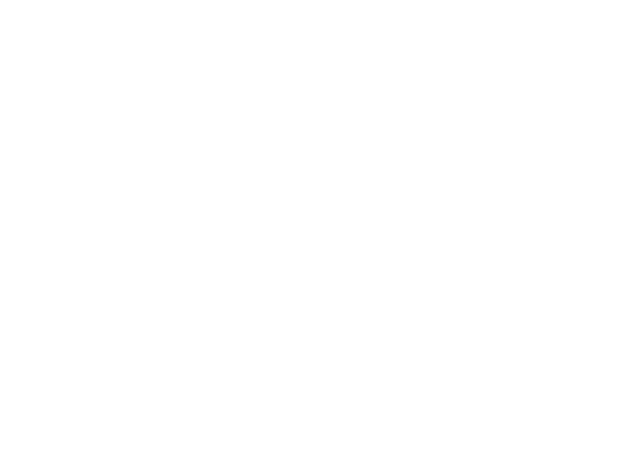
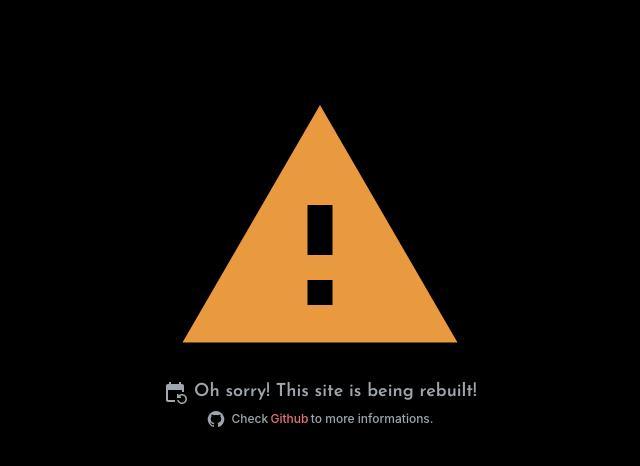
Before and after one commit to rapon1kt/Blog, a Next.js app in the folder client/: page / in a window 1280 px wide. Shown: the top 466 px of the page, without its empty margins (320-960 px from the left). Built offline with nearby package versions, Linux system fonts and the light colour scheme.

Commit message:
feat: add temporary home page

```diff
--- a/client/src/app/page.tsx
+++ b/client/src/app/page.tsx
@@ -1,5 +1,42 @@
 "use client";
-import { Box } from "@mui/joy";
+import { Box, Link, Typography } from "@mui/joy";
+import { EventRepeat, GitHub, Warning } from "@mui/icons-material";
+
 export default function Main() {
-	return <Box></Box>;
+	return (
+		<Box
+			sx={{
+				display: "flex",
+				flexDirection: "column",
+				alignItems: "center",
+				textAlign: "center",
+				height: "100vh",
+				pt: "5rem",
+				background: (theme) => theme.palette.background.body,
+			}}
+		>
+			<Warning color="warning" sx={{ fontSize: "300px" }} />
+			<Typography
+				level="title-lg"
+				color="neutral"
+				startDecorator={<EventRepeat />}
+				fontFamily="Josefin Sans"
+				gutterBottom
+			>
+				Oh sorry! This site is being rebuilt!
+			</Typography>
+			<Typography
+				sx={{ gap: 0.3 }}
+				color="neutral"
+				level="body-xs"
+				startDecorator={<GitHub />}
+			>
+				Check
+				<Link color="danger" href="https://github.com/rapon1kt/Blog">
+					Github
+				</Link>
+				to more informations.
+			</Typography>
+		</Box>
+	);
 }
```
